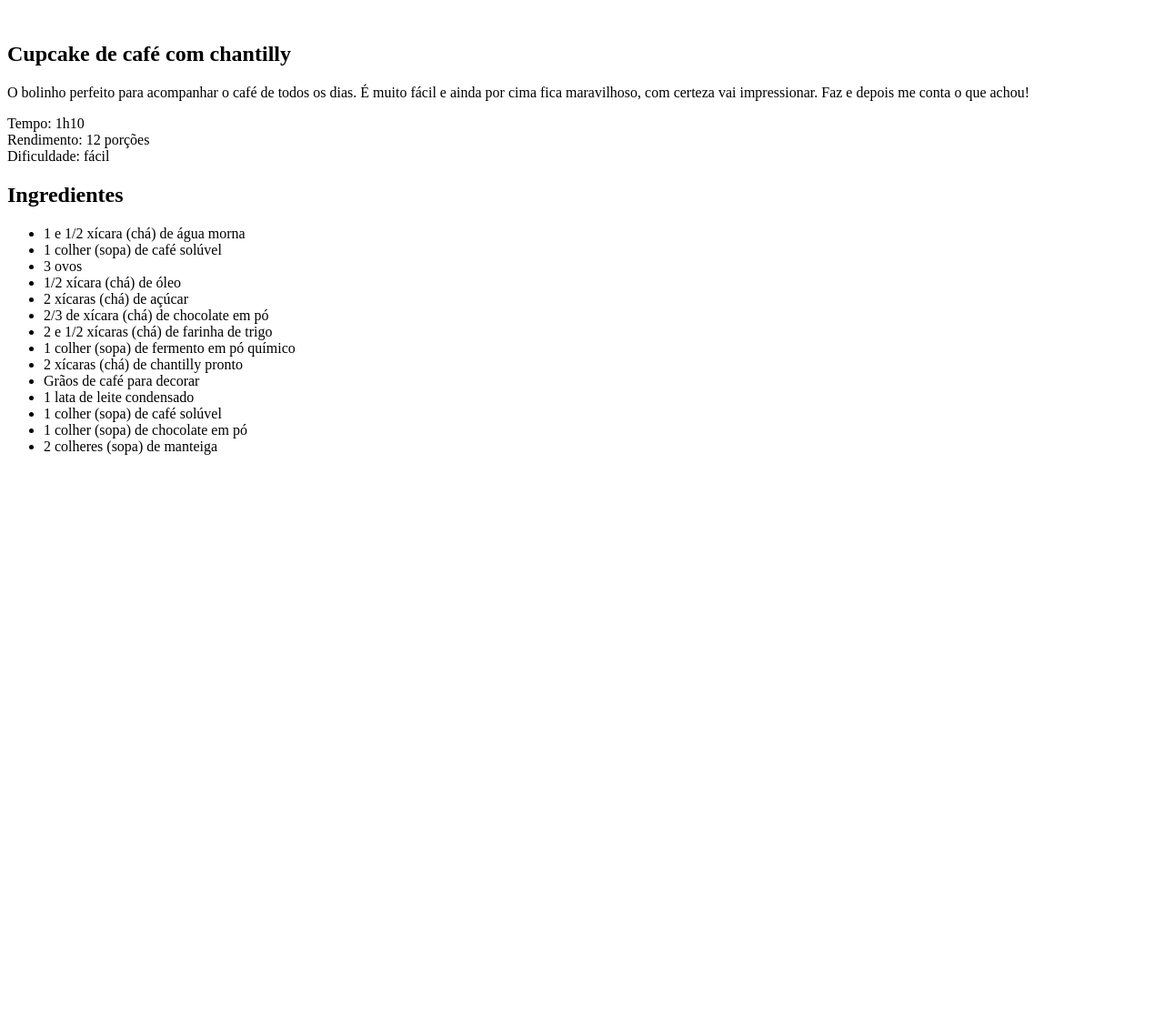
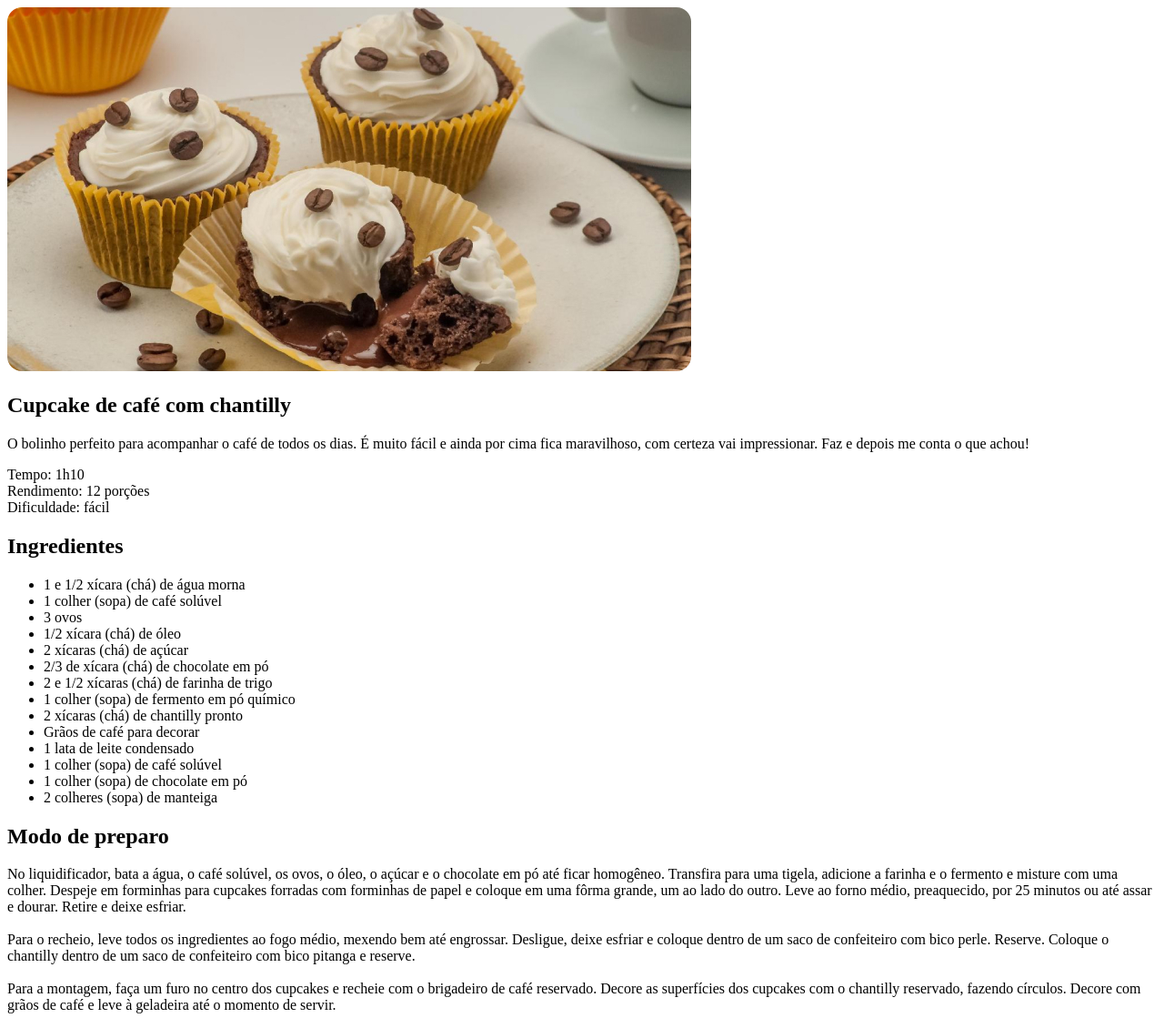
Before and after one commit to telesiago/Projeto-Receita, a plain HTML site: page index.html in a window 1280 px wide. Shown: the whole page at 91% size. Before the commit the page ends 800 px from the top, so only its background shows below. Drawn offline with Linux system fonts and the light colour scheme.

Commit message:
Adicionando imagem e estilo

```diff
--- a/index.html
+++ b/index.html
@@ -4,10 +4,12 @@
     <meta charset="UTF-8">
     <meta name="viewport" content="width=device-width, initial-scale=1.0">
     <title>Página de receita</title>
+
+    <link rel="stylesheet" href="style.css">
 </head>
 <body>
     <div id="page">
-        <img src="" alt="">
+        <img src="assets/main-image.jpg" alt="Imagem de um cupcake com graos de café e um chantilly">
         <main>
             <section id="about">
                 <h1>Cupcake de café com chantilly</h1>
@@ -43,7 +45,17 @@
                     <li>2 colheres (sopa) de manteiga</li>
                 </ul>
             </section>
-            <section id="preparation"></section>
+            <section id="preparation">
+                <h2>Modo de preparo</h2>
+
+                <p>
+                    No liquidificador, bata a água, o café solúvel, os ovos, o óleo, o açúcar e o chocolate em pó até ficar homogêneo. Transfira para uma tigela, adicione a farinha e o fermento e misture com uma colher. Despeje em forminhas para cupcakes forradas com forminhas de papel e coloque em uma fôrma grande, um ao lado do outro. Leve ao forno médio, preaquecido, por 25 minutos ou até assar e dourar. Retire e deixe esfriar.
+                    <br><br>
+                    Para o recheio, leve todos os ingredientes ao fogo médio, mexendo bem até engrossar. Desligue, deixe esfriar e coloque dentro de um saco de confeiteiro com bico perle. Reserve. Coloque o chantilly dentro de um saco de confeiteiro com bico pitanga e reserve.
+                    <br><br>
+                    Para a montagem, faça um furo no centro dos cupcakes e recheie com o brigadeiro de café reservado. Decore as superfícies dos cupcakes com o chantilly reservado, fazendo círculos. Decore com grãos de café e leve à geladeira até o momento de servir.
+                </p>
+            </section>
         </main>
     </div>
 </body>
--- /dev/null
+++ b/style.css
@@ -0,0 +1,3 @@
+img {
+    border-radius: 16px;
+}
```
Also changed, not shown: assets/bg.jpg (added), assets/main-image.jpg (added).
